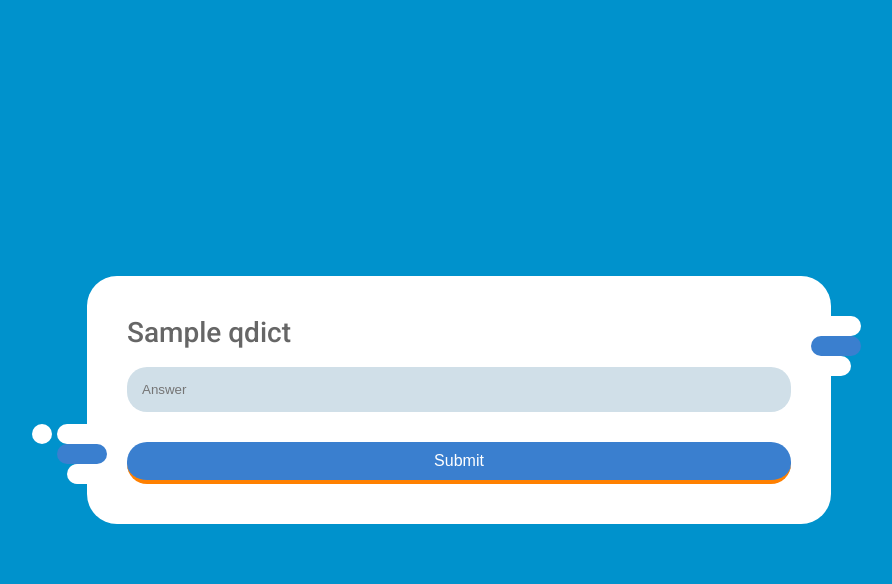
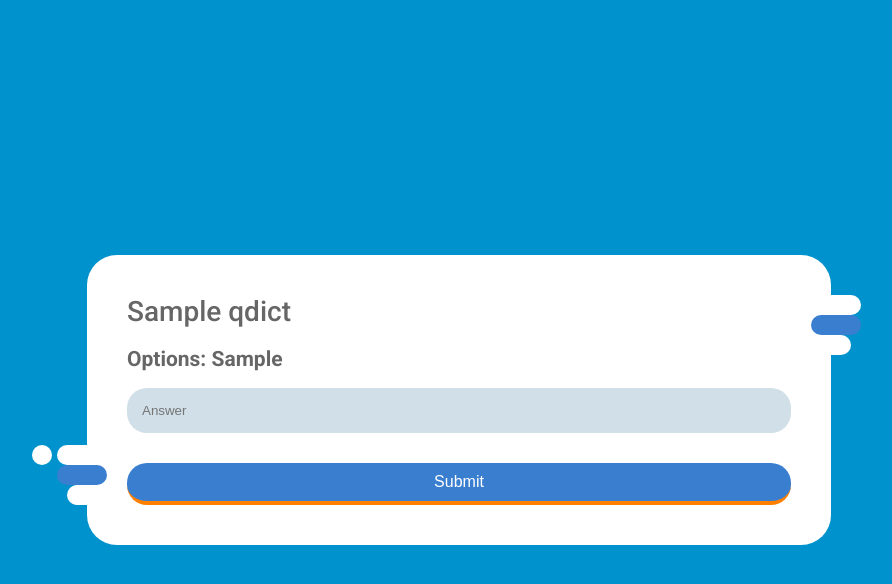
Before and after one commit to ktl28/TriviFinal, a Flask app: template templates/question.html in a window 1280 px wide. Shown: the top 584 px of the page, without its empty margins (181-1073 px from the left). Run offline with Flask 2, Linux system fonts and the light colour scheme; the template is opened without the code that fills it: most values are stand-ins (such as "Sample title", 1, 10 or a date in 2020).

Commit message:
Update question.html

```diff
--- a/templates/question.html
+++ b/templates/question.html
@@ -132,6 +132,7 @@
       <div class="circle"></div>
       <div class="form-inner">
         <h1>{{qdict | safe}}</h1>
+          <h2>Options: {{ key3 }}</h2>
             <input id="answer" type="text" name="answer" placeholder="Answer" required/>
            <button type="submit" href="/">Submit</button
       </div>
```
